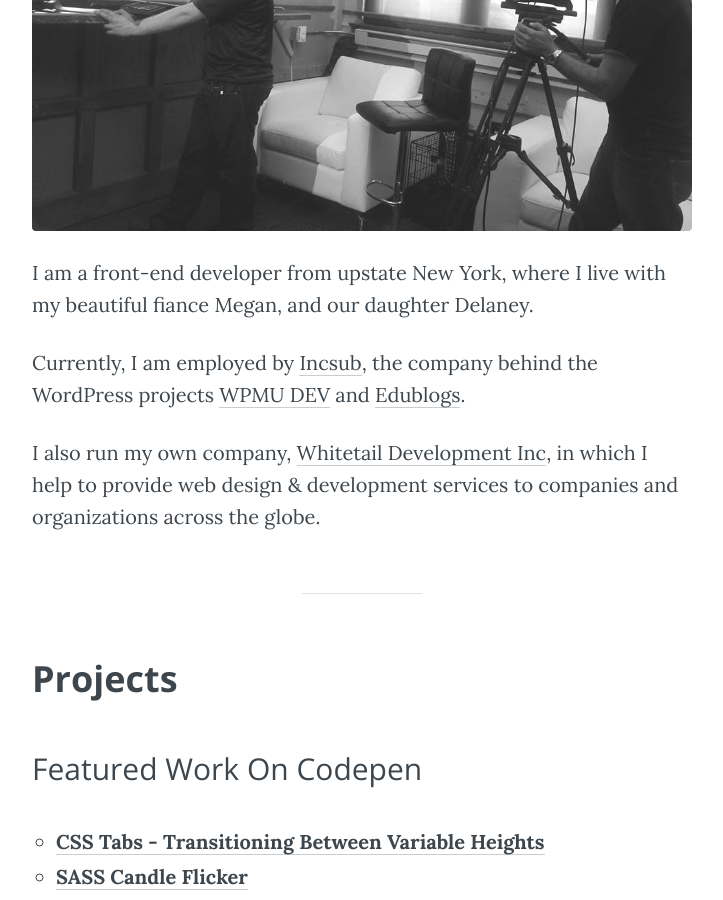
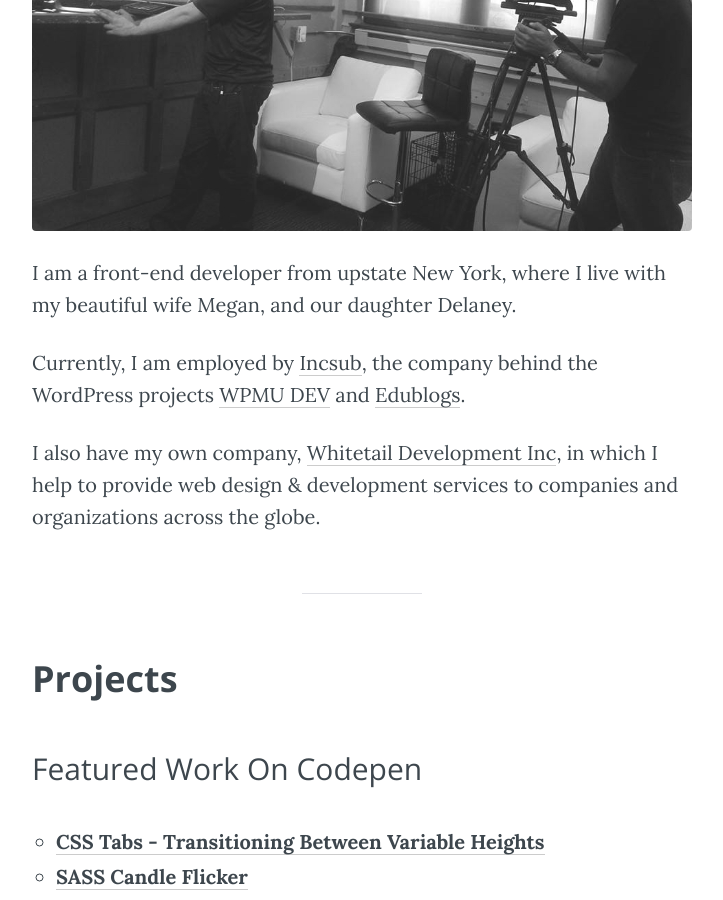
Before and after one commit to josephfusco/josephfusco.github.io, a Jekyll site: the page built from index.md, in a window 1280 px wide and 900 px high, scrolled down 427 px. Shown: the whole window, without its empty margins (278-1001 px from the left). Built offline with Jekyll 4.4.1, drawn with Linux system fonts in a browser that asks for light colours; some web fonts are replaced.

Commit message:
got married

```diff
--- a/index.md
+++ b/index.md
@@ -7,11 +7,11 @@ redirect_from:
 
 <img src="{{ site.baseurl }}/assets/img/real-money-bw.jpg">
 
-I am a front-end developer from upstate New York, where I live with my beautiful fiance Megan, and our daughter Delaney.
+I am a front-end developer from upstate New York, where I live with my beautiful wife Megan, and our daughter Delaney.
 
 Currently, I am employed by [Incsub](http://incsub.com), the company behind the WordPress projects [WPMU DEV](http://premium.wpmudev.org) and [Edublogs](http://edublogs.org).
 
-I also run my own company, [Whitetail Development Inc](http://whitetail.io), in which I help to provide web design & development services to companies and organizations across the globe.
+I also have my own company, [Whitetail Development Inc](http://whitetail.io), in which I help to provide web design & development services to companies and organizations across the globe.
 
 -----
 
```
